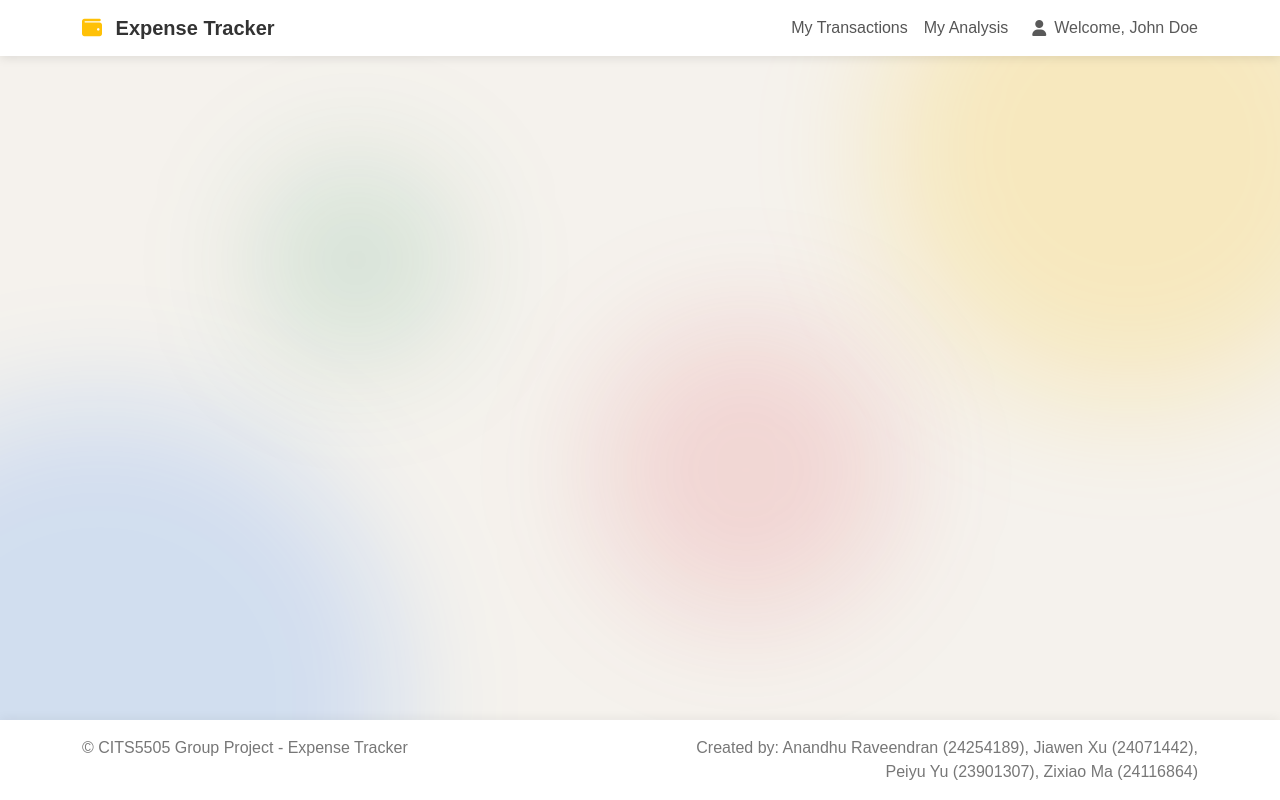
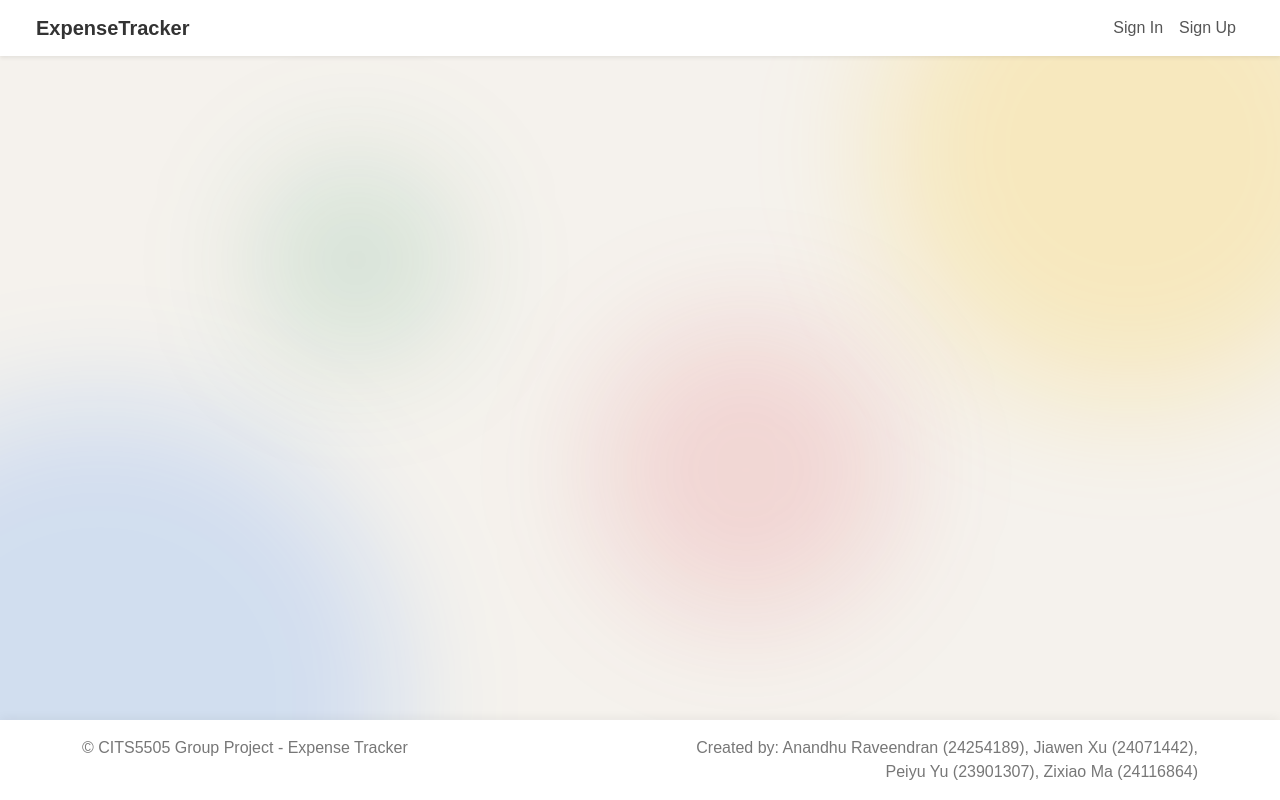
Before and after one commit to Jwxxi/CITS5505_Group16_Project, a Flask app: template templates/base.html in a window 1280 px wide. Run offline with Flask 3, Linux system fonts and the light colour scheme; the template is opened without the code that fills it, so the values that code supplies are empty.

Commit message:
feat: Updated skeleton code

```diff
--- a/templates/base.html
+++ b/templates/base.html
@@ -5,6 +5,8 @@
     <meta charset="UTF-8" />
     <meta name="viewport" content="width=device-width, initial-scale=1.0" />
     <title>{% block title %}Expense Tracker{% endblock %}</title>
+
+    <!-- CSS & Font Awesome -->
     <link href="https://cdn.jsdelivr.net/npm/bootstrap@5.3.0-alpha1/dist/css/bootstrap.min.css" rel="stylesheet" />
     <link rel="stylesheet" href="{{ url_for('static', filename='css/style.css') }}" />
     <link rel="stylesheet" href="{{ url_for('static', filename='css/navbar.css') }}" />
@@ -22,7 +24,56 @@
     </div>
 
     <!-- Navbar -->
-    {% include 'components/navbar.html' %}
+    <nav class="navbar navbar-expand-lg navbar-dark bg-dark shadow-sm px-4">
+        <div class="container-fluid">
+            <a class="navbar-brand fw-bold" href="/">ExpenseTracker</a>
+            <button class="navbar-toggler" type="button" data-bs-toggle="collapse" data-bs-target="#navbarNavDropdown">
+                <span class="navbar-toggler-icon"></span>
+            </button>
+
+            <div class="collapse navbar-collapse justify-content-end" id="navbarNavDropdown">
+                <ul class="navbar-nav ms-auto">
+                    {% if current_user.is_authenticated %}
+                        <li class="nav-item">
+                            <a class="nav-link text-white {% if request.endpoint == 'transactions' %}active{% endif %}" href="{{ url_for('transactions') }}">
+                                <i class="fas fa-table me-1"></i> My Transactions
+                            </a>
+                        </li>
+                        <li class="nav-item">
+                            <a class="nav-link text-white {% if request.endpoint == 'analysis' %}active{% endif %}" href="{{ url_for('analysis') }}">
+                                <i class="fas fa-chart-pie me-1"></i> My Analysis
+                            </a>
+                        </li>
+                        <li class="nav-item dropdown">
+                            <a class="nav-link dropdown-toggle text-white fw-semibold" href="#" role="button" data-bs-toggle="dropdown" aria-expanded="false">
+                                {{ current_user.name }}
+                            </a>
+                            <ul class="dropdown-menu dropdown-menu-end bg-dark border-0 shadow">
+                                <li>
+                                    <a class="dropdown-item text-white" href="{{ url_for('edit_profile') }}">
+                                        <i class="fas fa-user-edit me-2"></i>Edit Profile
+                                    </a>
+                                </li>
+                                <li><hr class="dropdown-divider bg-secondary"></li>
+                                <li>
+                                    <a class="dropdown-item text-danger" href="{{ url_for('logout') }}">
+                                        <i class="fas fa-sign-out-alt me-2"></i>Logout
+                                    </a>
+                                </li>
+                            </ul>
+                        </li>
+                    {% else %}
+                        <li class="nav-item">
+                            <a class="nav-link text-white" href="{{ url_for('signin') }}">Sign In</a>
+                        </li>
+                        <li class="nav-item">
+                            <a class="nav-link text-white" href="{{ url_for('signup') }}">Sign Up</a>
+                        </li>
+                    {% endif %}
+                </ul>
+            </div>
+        </div>
+    </nav>
 
     <!-- Main Content -->
     <main class="container py-4">
@@ -32,6 +83,7 @@
     <!-- Footer -->
     {% include 'components/footer.html' %}
 
+    <!-- Scripts -->
     <script src="https://cdn.jsdelivr.net/npm/bootstrap@5.3.0-alpha1/dist/js/bootstrap.bundle.min.js"></script>
     {% block scripts %}{% endblock %}
 </body>
```
